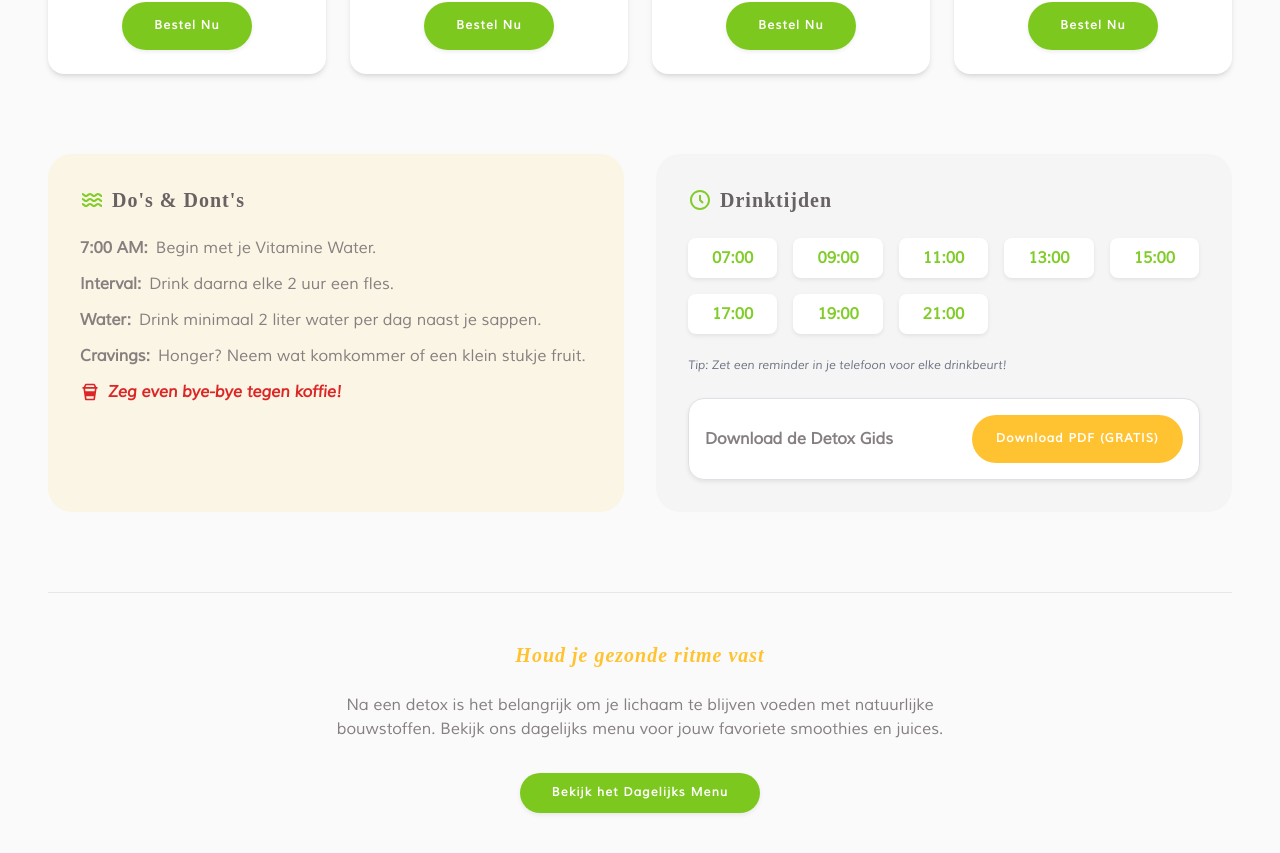
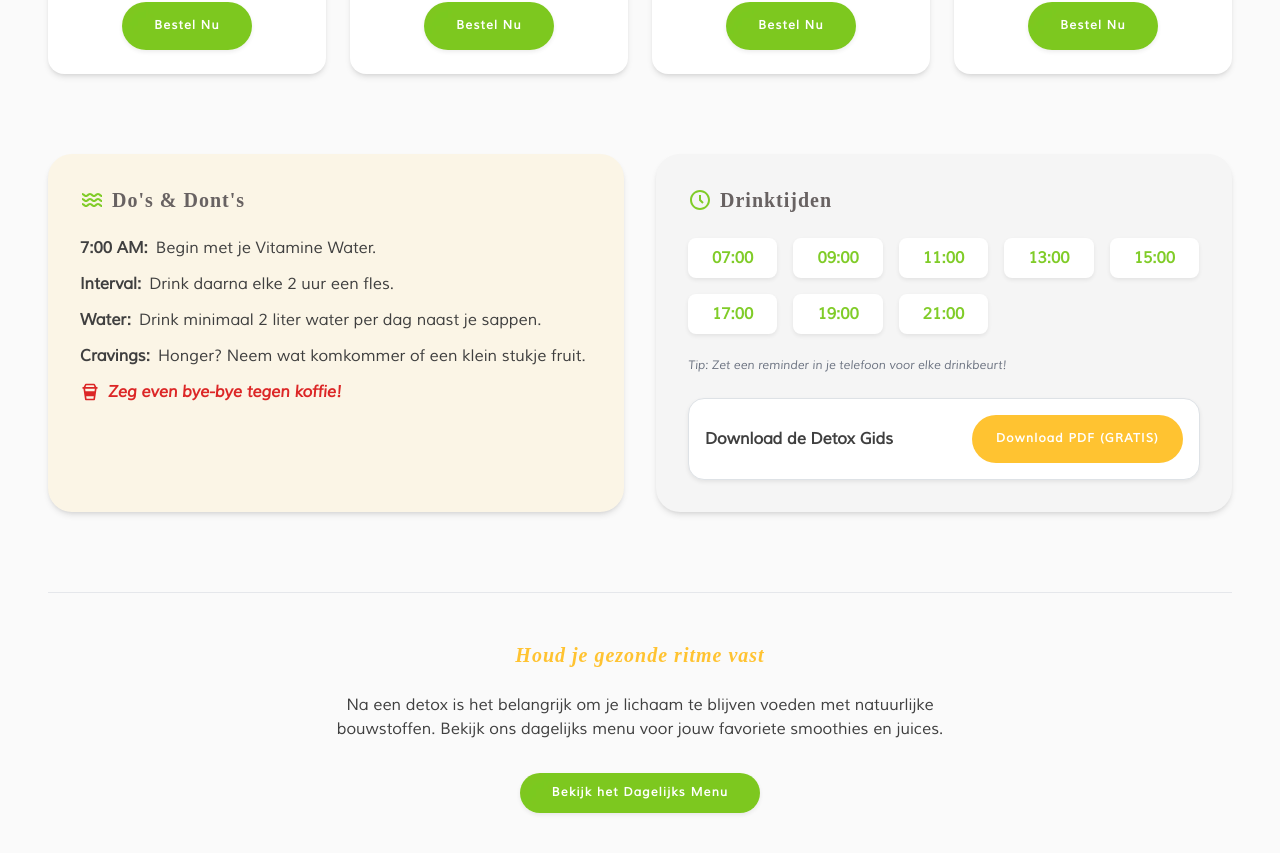
Before and after one commit to Alfijah/lyb-app, a React (Vite) app: page /detoxen in a window 1280 px wide. Shown: the part 1715-2568 px from the top of the page. Built offline with nearby package versions, Linux system fonts and the light colour scheme; a web font is replaced by a local one.

Commit message:
link tags added on pages, pdf added on detox page

```diff
--- a/src/index.css
+++ b/src/index.css
@@ -79,7 +79,7 @@ body {
 }
 
 .body-text {
-  color: rgb(134, 127, 127);
+  color: rgb(63, 63, 63);
 }
 
 h1,
--- a/src/pages/DetoxPage.tsx
+++ b/src/pages/DetoxPage.tsx
@@ -29,7 +29,7 @@ export default function DetoxPage() {
             <Helmet>
                 <title>Detox Sappenkuur Paramaribo | 1, 3, 5 of 7 Dagen | LYB</title>
                 <meta name="description" content="Reset je lichaam met de natuurlijke detox kuren van LYB in Suriname. Vers bereid en vol vitaminen." />
-
+                <link rel="canonical" href="https://drinklyb.com/detoxen" />
                 {/* Social Media Previews voor Detox */}
                 <meta property="og:title" content="Start jouw Detox bij LYB Suriname" />
                 <meta property="og:description" content="Kies voor een 1, 3, 5 of 7-daagse sapkuur en voel je herboren." />
@@ -130,7 +130,7 @@ export default function DetoxPage() {
 
                     {/* 5. DOS & DONTS + SCHEDULE */}
                     <div className="grid grid-cols-1 lg:grid-cols-2 gap-8">
-                        <SectionWrapper className="bg-darkYellow/10 p-8 rounded-3xl">
+                        <SectionWrapper className="bg-darkYellow/10 p-8 rounded-3xl shadow-md">
                             <h3 className="text-xl font-bold mb-6 flex items-center gap-2">
                                 <BiWater className="text-2xl text-bioGreen" /> Do's & Dont's
                             </h3>
@@ -145,7 +145,7 @@ export default function DetoxPage() {
                             </ul>
                         </SectionWrapper>
 
-                        <SectionWrapper className="bg-neutral-100 p-8 rounded-3xl flex flex-col justify-center">
+                        <SectionWrapper className="bg-neutral-100 p-8 rounded-3xl flex flex-col justify-center shadow-md">
                             <h3 className="text-xl font-bold mb-4 flex items-center gap-2">
                                 <BiTimeFive className="text-2xl text-bioGreen" /> Drinktijden
                             </h3>
--- a/src/pages/Menu.tsx
+++ b/src/pages/Menu.tsx
@@ -60,6 +60,7 @@ export default function MenuPage() {
       <Helmet>
         <title>Ons Menu | Verse Smoothies, Juices, Welness shots, Detox kuren & Vitawater | LYB Suriname</title>
         <meta name="description" content="Bekijk de menukaart van Love Your Body. Ontdek jouw gezonde boost in Paramaribo." />
+        <link rel="canonical" href="https://drinklyb.com/menu" />
 
         {/* Social Media Previews voor Menu */}
         <meta property="og:title" content="Ontdek het menu van Love Your Body" />
```
Also changed, not shown: 1 other file (tests, documents, lock files or other folders).
